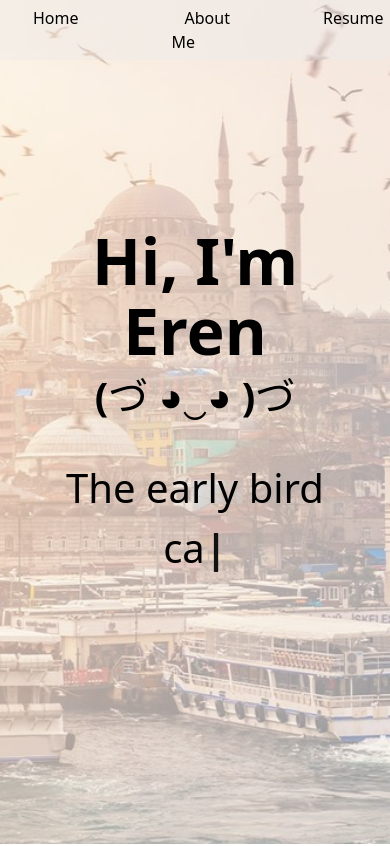
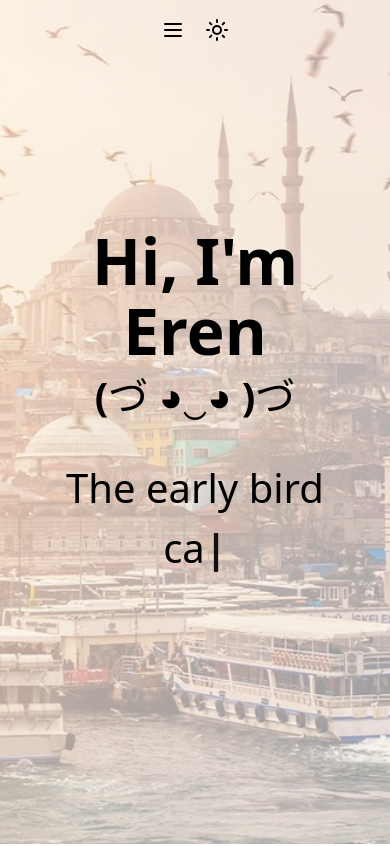
Before and after one commit to Zoulution/Portfolio, a React (Vite) app: page / in a window 390 px wide. Shown: the top 846 px of the page. Built offline with nearby package versions, Linux system fonts and the light colour scheme.

Commit message:
added hamburger to use it also on phone

```diff
--- a/src/Components/Header.css
+++ b/src/Components/Header.css
@@ -1,6 +1,9 @@
 :root {
   --header-height: 60px;
   --footer-height: 50px;
+
+  /* mobile panel */
+  --mobile-shadow: 0 12px 30px rgba(0, 0, 0, 0.15);
 }
 
 .header-main {
@@ -36,6 +39,12 @@
   padding: 0;
 }
 
+.header-actions {
+  display: flex;
+  align-items: center;
+  gap: 8px;
+}
+
 .header-link {
   user-select: none;
   -webkit-user-select: none;
@@ -60,6 +69,7 @@
   border-radius: 8px;
   box-sizing: border-box;
   padding: 0;
+  transition: background-color 250ms ease;
 }
 
 .icon-btn:focus {
@@ -80,10 +90,7 @@
   scroll-margin-top: calc(var(--header-height) + 8px);
 }
 
-/*
- Hover indicator
-*/
-
+/* Hover indicator (desktop only) */
 .hover-indicator {
   position: absolute;
   pointer-events: none;
@@ -93,3 +100,109 @@
   transition: left 180ms ease, top 180ms ease, width 180ms ease,
     height 180ms ease, opacity 120ms ease;
 }
+
+/* --------- MOBILE (≤900px) --------- */
+
+.hamburger-btn {
+  display: none; /* shown in media query */
+}
+
+/* Hide desktop list and show hamburger */
+@media (max-width: 900px) {
+  .header-list {
+    display: none;
+  }
+  .hamburger-btn {
+    display: inline-flex;
+  }
+  .header-main {
+    padding: 0 14px;
+  }
+  .hover-indicator {
+    display: none;
+  }
+}
+
+.mobile-panel {
+  position: fixed;
+  z-index: 999;
+  top: var(--header-height);
+  left: 0;
+  right: 0;
+  background: transparent;
+  transform: translateY(-8px);
+  opacity: 0;
+  pointer-events: none;
+  transition: transform 180ms ease, opacity 150ms ease;
+}
+
+.mobile-panel.open {
+  transform: translateY(0);
+  opacity: 1;
+  pointer-events: auto;
+}
+
+.mobile-list {
+  list-style: none;
+  margin: 0;
+  padding: 12px 12px 16px 12px;
+  display: flex;
+  flex-direction: column;
+  gap: 8px;
+}
+
+.mobile-link {
+  display: block;
+  text-decoration: none;
+  color: var(--text-color);
+  padding: 10px 12px;
+  border-radius: 8px;
+  background: var(--indicator-color);
+  border: 1px solid var(--indicator-border);
+}
+
+@media (max-width: 900px) {
+  .header-transparent {
+    background-color: transparent;
+  }
+  .header-solid {
+    background-color: transparent;
+  }
+  .header-solid .icon-btn {
+    background-color: var(--indicator-color);
+    border: 1px solid var(--indicator-border);
+  }
+  .header-solid .icon-btn:hover .icon {
+    color: var(--text-color);
+  }
+
+  .header-solid .icon-btn:hover {
+    background-color: var(--indicator-color-hover);
+  }
+
+  .header-list {
+    display: none;
+  }
+  .hamburger-btn {
+    display: inline-flex;
+  }
+  .header-main {
+    padding: 0 14px;
+    justify-content: center;
+  }
+  .header-actions {
+    flex-direction: row-reverse;
+  }
+  .hover-indicator {
+    display: none;
+  }
+  .mobile-link:hover {
+    background: var(--indicator-color-hover);
+  }
+}
+
+@media (min-width: 901px) {
+  .mobile-panel {
+    display: none;
+  }
+}
--- a/src/Components/Header.tsx
+++ b/src/Components/Header.tsx
@@ -1,4 +1,4 @@
-import { Sun, Moon } from "lucide-react";
+import { Sun, Moon, Menu, X } from "lucide-react";
 import "./Header.css";
 import { useTheme } from "../Helpers/Theme";
 import { useEffect, useRef, useState } from "react";
@@ -31,6 +31,9 @@ export function Header() {
     visible: false,
   });
 
+  // NEW: mobile state
+  const [mobileOpen, setMobileOpen] = useState(false);
+
   useEffect(() => {
     const getTop = () =>
       document.scrollingElement?.scrollTop ??
@@ -39,7 +42,6 @@ export function Header() {
       0;
 
     const onScroll = () => setScrolled(getTop() > 0);
-
     onScroll();
 
     const raf = requestAnimationFrame(onScroll);
@@ -58,15 +60,41 @@ export function Header() {
 
   useEffect(() => {
     function onResize() {
-      if (!ind.visible) return;
+      // keep indicator aligned on desktop
+      if (window.matchMedia("(max-width: 900px)").matches) {
+        // close mobile on resize into mobile to ensure clean state
+        setInd((s) => ({ ...s, visible: false }));
+      } else if (ind.visible) {
         const active = document.querySelector(
           ".header-link.is-hovered"
         ) as HTMLElement | null;
         if (active) positionFromEl(active);
       }
+      // if we resized OUT of mobile, ensure the menu closes
+      if (!window.matchMedia("(max-width: 900px)").matches) {
+        setMobileOpen(false);
+      }
+    }
     window.addEventListener("resize", onResize);
     return () => window.removeEventListener("resize", onResize);
+    // eslint-disable-next-line react-hooks/exhaustive-deps
   }, [ind.visible]);
+
+  // Close mobile menu on Esc and on hash navigation
+  useEffect(() => {
+    function onKey(e: KeyboardEvent) {
+      if (e.key === "Escape") setMobileOpen(false);
+    }
+    function onHashChange() {
+      setMobileOpen(false);
+    }
+    window.addEventListener("keydown", onKey);
+    window.addEventListener("hashchange", onHashChange);
+    return () => {
+      window.removeEventListener("keydown", onKey);
+      window.removeEventListener("hashchange", onHashChange);
+    };
+  }, []);
 
   function positionFromEl(el: HTMLElement) {
     const nav = navRef.current;
@@ -86,11 +114,14 @@ export function Header() {
 
   function handleEnter(e: React.MouseEvent<HTMLAnchorElement>) {
     const el = e.currentTarget;
+    // disable desktop hover indicator on mobile widths
+    if (window.matchMedia("(max-width: 900px)").matches) return;
     el.classList.add("is-hovered");
     positionFromEl(el);
   }
 
   function handleLeave(e: React.MouseEvent<HTMLAnchorElement>) {
+    if (window.matchMedia("(max-width: 900px)").matches) return;
     e.currentTarget.classList.remove("is-hovered");
   }
 
@@ -103,6 +134,8 @@ export function Header() {
 
   function handleClick() {
     setInd((s) => ({ ...s, visible: false }));
+    // If in mobile, clicking a link should close the panel
+    setMobileOpen(false);
   }
 
   return (
@@ -128,6 +161,7 @@ export function Header() {
         }}
         aria-hidden
       />
+      {/* Desktop list */}
       <ul className="header-list">
         {LINKS.map((l) => (
           <li key={l.href}>
@@ -143,6 +177,9 @@ export function Header() {
           </li>
         ))}
       </ul>
+
+      <div className="header-actions">
+        {/* Theme toggle stays always visible */}
         <button
           className="icon-btn"
           aria-label={`Toggle theme (currently ${
@@ -161,6 +198,36 @@ export function Header() {
             <Sun className="icon" />
           )}
         </button>
+
+        {/* NEW: Hamburger (shown only at ≤ 900px via CSS) */}
+        <button
+          className="icon-btn hamburger-btn"
+          aria-label={`${mobileOpen ? "Close" : "Open"} menu`}
+          aria-expanded={mobileOpen}
+          aria-controls="mobile-menu"
+          onClick={() => setMobileOpen((s) => !s)}
+        >
+          {mobileOpen ? <X className="icon" /> : <Menu className="icon" />}
+        </button>
+      </div>
+
+      {/* NEW: Mobile panel */}
+      <div
+        id="mobile-menu"
+        className={`mobile-panel ${mobileOpen ? "open" : ""}`}
+        role="dialog"
+        aria-modal="true"
+      >
+        <ul className="mobile-list">
+          {LINKS.map((l) => (
+            <li key={l.href}>
+              <a className="mobile-link" href={l.href} onClick={handleClick}>
+                {l.label}
+              </a>
+            </li>
+          ))}
+        </ul>
+      </div>
     </nav>
   );
 }
--- a/src/index.css
+++ b/src/index.css
@@ -22,6 +22,7 @@
   --header-bg-first: rgba(236, 236, 236, 0.4);
   --indicator-border: rgba(0, 0, 0, 0.45);
   --indicator-color: rgba(128, 128, 128, 0.15);
+  --indicator-color-hover: rgba(65, 65, 65, 0.25);
   --footer-link-color: rgb(56, 56, 250);
   --background-bar: #888;
   --forground-bar: #ddd;
@@ -38,6 +39,7 @@
   --header-bg-first: rgba(27, 31, 38, 0.4);
   --indicator-border: rgba(255, 255, 255, 0.75);
   --indicator-color: rgba(128, 128, 128, 0.15);
+  --indicator-color-hover: rgba(168, 168, 168, 0.25);
   --footer-link-color: rgb(172, 172, 245);
   --background-bar: #ddd;
   --forground-bar: #5c5c5c;
```
Lines whose indentation alone changed are shown as unchanged.
